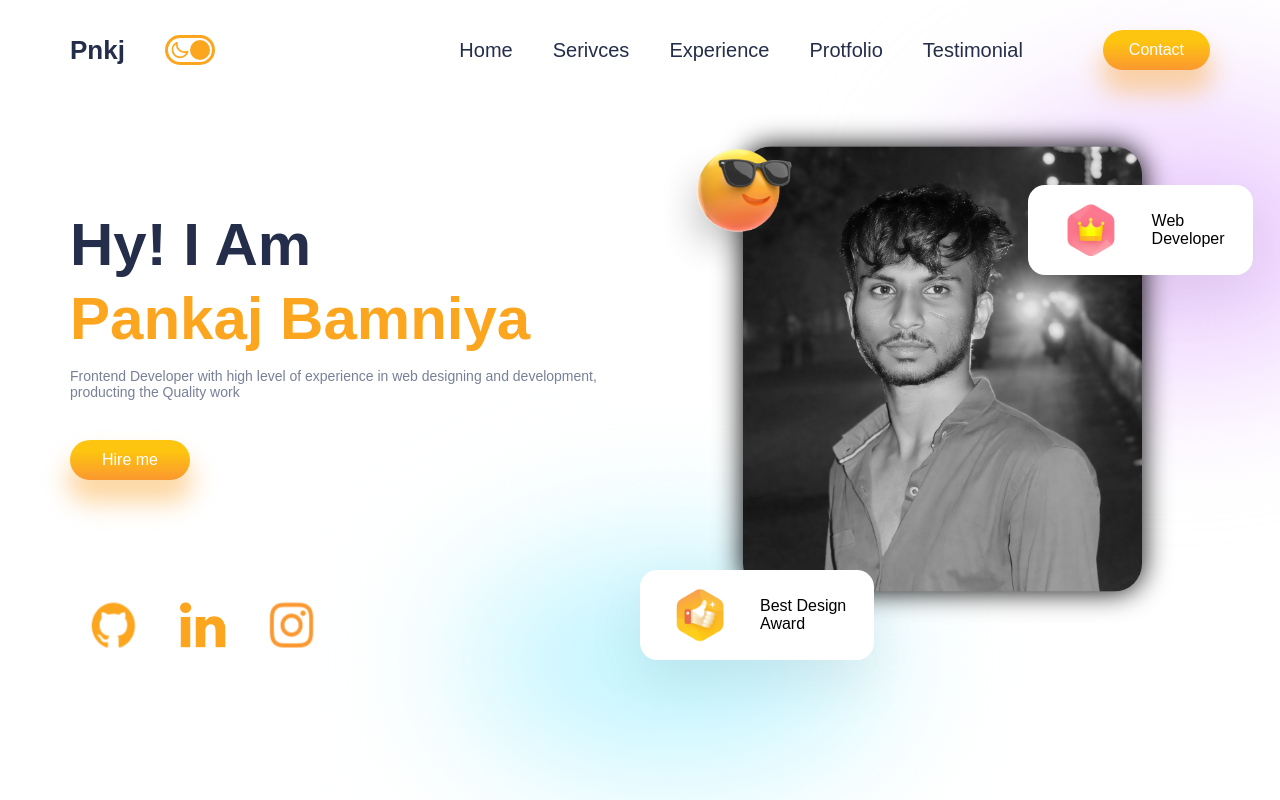
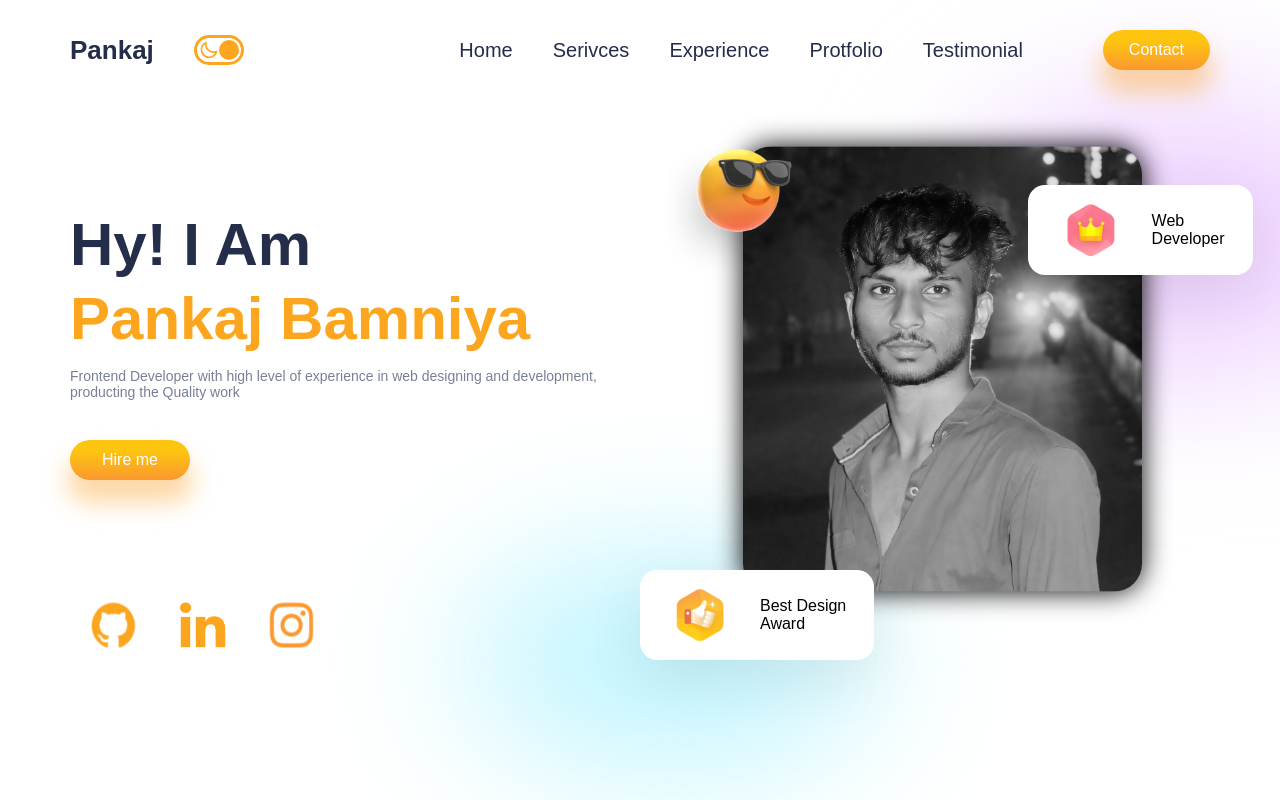
Before and after one commit to PANKAjBamniya/Pankaj-portfolio, a React (Create React App) app: page / in a window 1280 px wide. Shown: the top 800 px of the page. Built offline with nearby package versions, Linux system fonts and the light colour scheme.

Commit message:
nameupdate

```diff
--- a/src/components/Navbar/Navbar.jsx
+++ b/src/components/Navbar/Navbar.jsx
@@ -7,7 +7,7 @@ const navbar = () => {
     <div className="n-wrapper" id="Navbar">
       {/* left */}
       <div className="n-left">
-        <div className="n-name">Pnkj</div>
+        <div className="n-name">Pankaj</div>
         <Toggle />
       </div>
       {/* right */}
```
Also changed, not shown: 1 other file (tests, documents, lock files or other folders).
